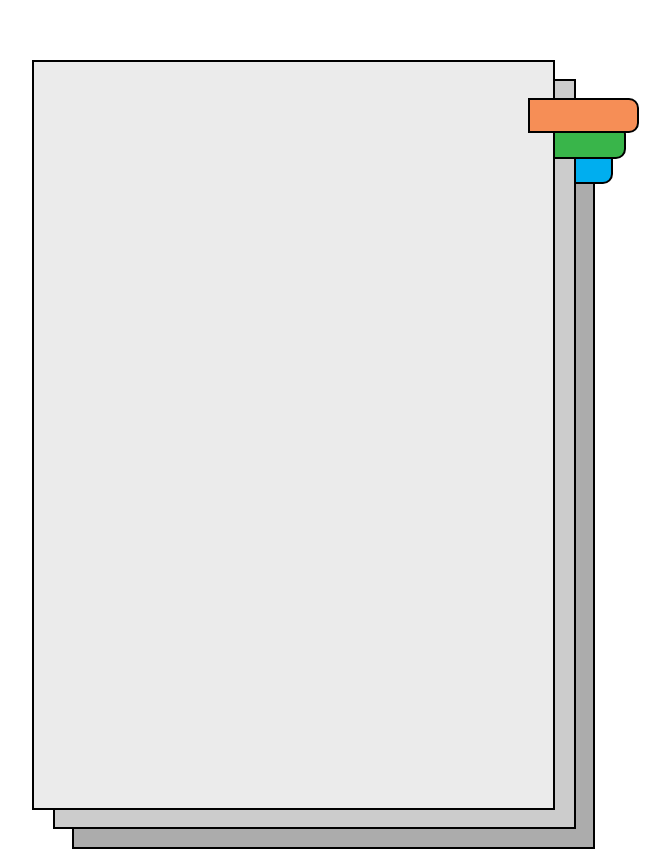
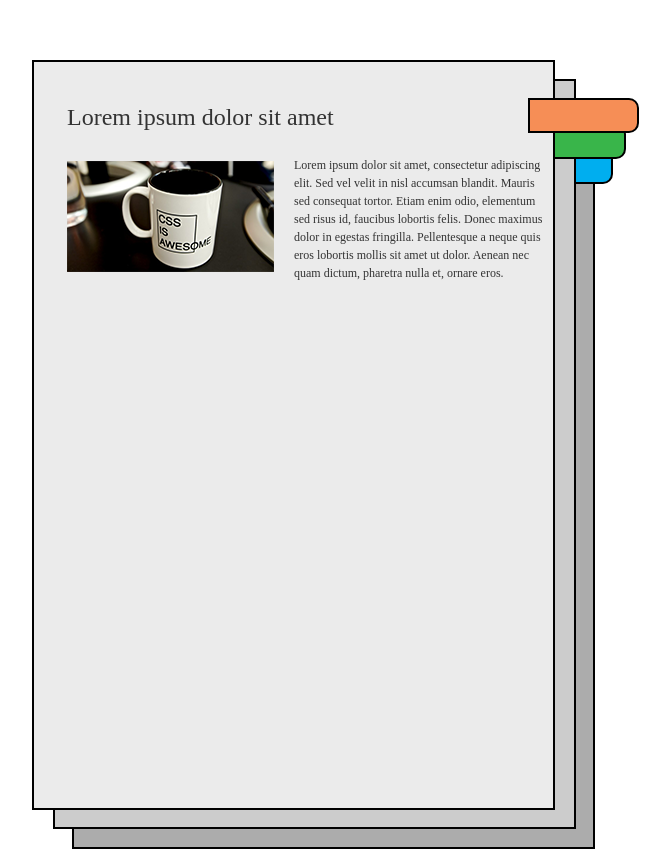
Before and after one commit to AlesyaSA/positionin_and_floats, a plain HTML site: page index.html in a window 1280 px wide. Shown: the part 179-1028 px from the top of the page, without its empty margins (186-856 px from the left). Drawn offline with Linux system fonts and the light colour scheme.

Commit message:
positions_and_floats/feachure :the first paragraph completed

```diff
--- a/css/style.css
+++ b/css/style.css
@@ -73,8 +73,30 @@ body {
   width: 519px;
   height: 746px;
 }
-.font3 img{
-  border-radius: 40px; float: left;
+.font3 p{
+  margin-top:42px;
+  margin-left:33px;
+  font-family: 'Myriad Pro';
+color: #333333;
+font-size: 24px;
+font-weight: 400;
+text-align: left;
+}
+.font3 p1{
+font-family: 'Myriad Pro';
+color: #333333;
+font-size: 12px;
+font-weight: 350;
+text-align: left;
+
+}
+.font3 img {
+  float:left;
+  margin-top:6px;
+  margin-left:33px;
+  margin-right:20px;
+   border:0;
+    max-width: 100%;
 }
 .font3 div {
   position: absolute;
--- a/index.html
+++ b/index.html
@@ -17,7 +17,20 @@
             </div>
         </div>
         <div class="font3">
+            <p>Lorem ipsum dolor sit amet</p>
+            <img src="img/coffee.png">
+            <p1>
+Lorem ipsum dolor sit amet, consectetur adipiscing elit.
+ Sed vel velit in nisl accumsan blandit.
+  Mauris sed consequat tortor.
+   Etiam enim odio, elementum sed risus id,
+    faucibus lobortis felis.
+     Donec maximus dolor in egestas fringilla.
+      Pellentesque a neque quis eros lobortis mollis
+      sit amet ut dolor. Aenean nec quam dictum,
+       pharetra nulla et, ornare eros.
 
+              <p1>
             <div>
             </div>
         </div>
```
